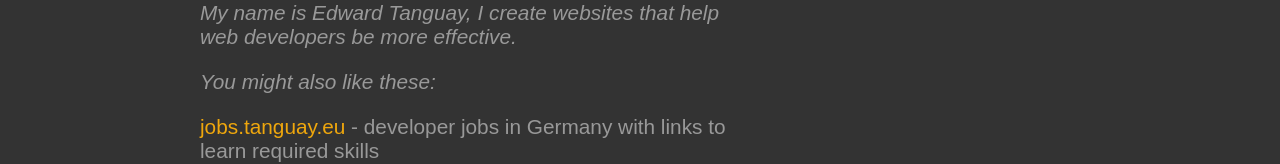
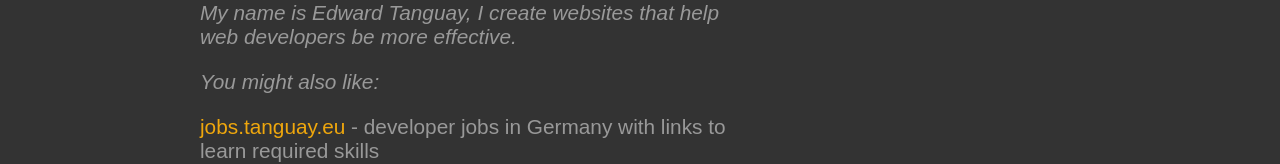
Before and after one commit to edwardtanguay/starters-frontend, a React (Vite) app: page /about in a window 1280 px wide. Shown: the part 414-578 px from the top of the page. Built offline with nearby package versions, Linux system fonts and the light colour scheme; no server answers.

Commit message:
period out

```diff
--- a/index.html
+++ b/index.html
@@ -15,7 +15,7 @@
   <meta property="og:type"
         content="site" />
   <meta property="og:description"
-        content="Base projects to get you up-and-coding fast.">
+        content="Base projects to get you up-and-coding fast">
   <meta property="og:image"
         content="https://starters-backend.tanguay.eu/images/meta/site.png">
   <meta property="og:url"
--- a/src/App.tsx
+++ b/src/App.tsx
@@ -8,7 +8,7 @@ function App() {
 	return (
 		<div className="App">
 			<h1>Starters, Templates and Frameworks</h1>
-			<h2>Base projects to get you up-and-coding fast.</h2>
+			<h2>Base projects to get you up-and-coding fast</h2>
 			<nav>
 				<NavLink to="/list">Show All</NavLink>
 				<NavLink to="/about">About</NavLink>
--- a/src/pages/PageAbout.tsx
+++ b/src/pages/PageAbout.tsx
@@ -11,7 +11,7 @@ export const PageAbout = () => {
 					My name is Edward Tanguay, I create websites that help
 					web developers be more effective.
 				</p>
-				<p>You might also like these:</p>
+				<p>You might also like:</p>
 				<div className="item">
 					<a href="https://jobs.tanguay.eu">jobs.tanguay.eu</a> -
 					developer jobs in Germany with links to learn required
```
Also changed, not shown: dev/notes.txt.
